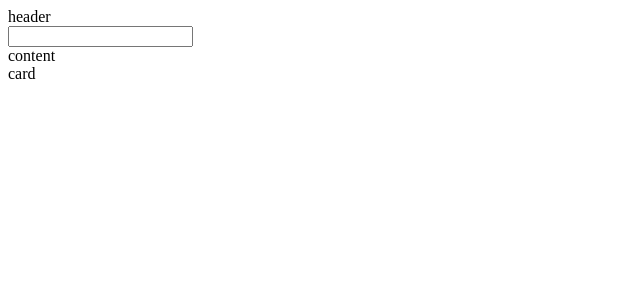
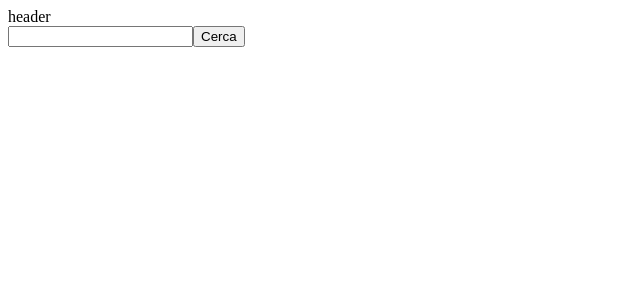
Before and after one commit to MarinaLasorsa/vite-boolflix, a Vue app: page / in a window 1280 px wide. Shown: the top 300 px of the page, without its empty margins (0-640 px from the left). Built offline with nearby package versions, Linux system fonts and the light colour scheme.

Commit message:
ADD: method on click of the search button in the SearchBar component, so that the user gets through axios from the given API the movies containing the query in the input bar + appCard component's template to display title, original title, language and vote of the found movies

```diff
--- a/index.html
+++ b/index.html
@@ -1,13 +1,16 @@
 <!doctype html>
 <html lang="en">
+
 <head>
   <meta charset="UTF-8" />
   <link rel="icon" type="image/svg+xml" href="/vite.svg" />
   <meta name="viewport" content="width=device-width, initial-scale=1.0" />
-    <title>Vite + Vue</title>
+  <title>Bootflix</title>
 </head>
+
 <body>
   <div id="app"></div>
   <script type="module" src="/src/main.js"></script>
 </body>
+
 </html>
--- a/src/components/AppCard.vue
+++ b/src/components/AppCard.vue
@@ -1,8 +1,8 @@
 <script>
 
 export default {
-    components: {
-
+    props: {
+        movie: Object
     },
     data() {
         return {
@@ -14,7 +14,10 @@ export default {
 
 <template>
     <div>
-        card
+        <h1>{{ movie.title }}</h1>
+        <h2>{{ movie.original_title }}</h2>
+        <h4>{{ movie.original_language }}</h4>
+        <p>{{ movie.vote_average }}</p>
     </div>
 </template>
 
--- a/src/components/AppContent.vue
+++ b/src/components/AppContent.vue
@@ -16,8 +16,11 @@ export default {
 
 <template>
     <div>
-        content
-        <AppCard />
+        <ul>
+            <li v-for="movie in store.movies">
+                <AppCard :movie="movie" />
+            </li>
+        </ul>
     </div>
 </template>
 
--- a/src/components/SearchBar.vue
+++ b/src/components/SearchBar.vue
@@ -1,13 +1,31 @@
 <script>
 import { store } from '../store.js';
+import axios from 'axios';
 
 export default {
-    components: {
-
-    },
     data() {
         return {
             store
+        }
+    },
+    methods: {
+        newSearch() {
+            if (this.store.inputValue !== '') {
+                this.store.movies = [];
+                let query = this.store.inputValue;
+                let api_key = "0c24cf5877aef251dd00749da23bab27";
+
+                axios.get(`https://api.themoviedb.org/3/search/movie`, {
+                    params: {
+                        api_key: api_key,
+                        query: query
+                    }
+                }).then((res) => {
+                    this.store.movies = res.data.results;
+                    //console.log(this.store.movies)
+                })
+            }
+            this.store.inputValue = ''
         }
     }
 }
@@ -15,7 +33,8 @@ export default {
 
 <template>
     <div>
-        <input type="text" name="search" />
+        <input type="text" name="search" v-model.trim="store.inputValue" />
+        <button @click="newSearch">Cerca</button>
     </div>
 </template>
 
```
Lines whose indentation alone changed are shown as unchanged.
